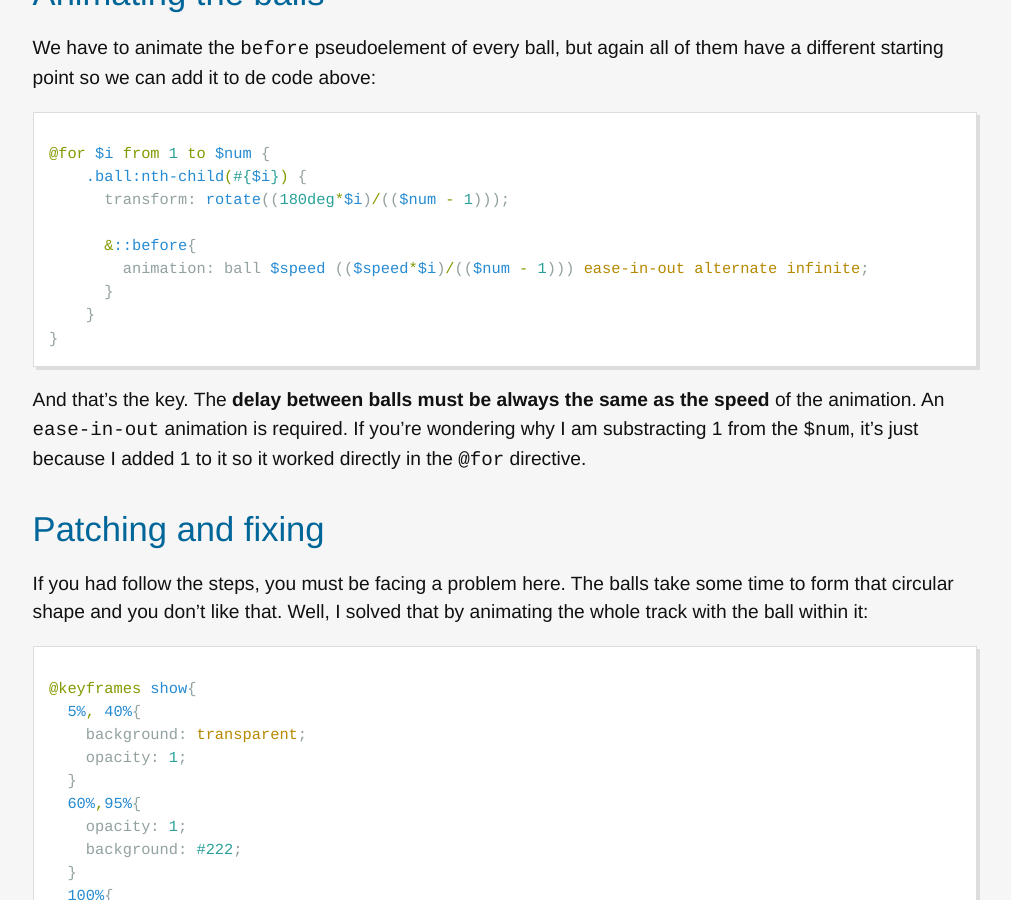
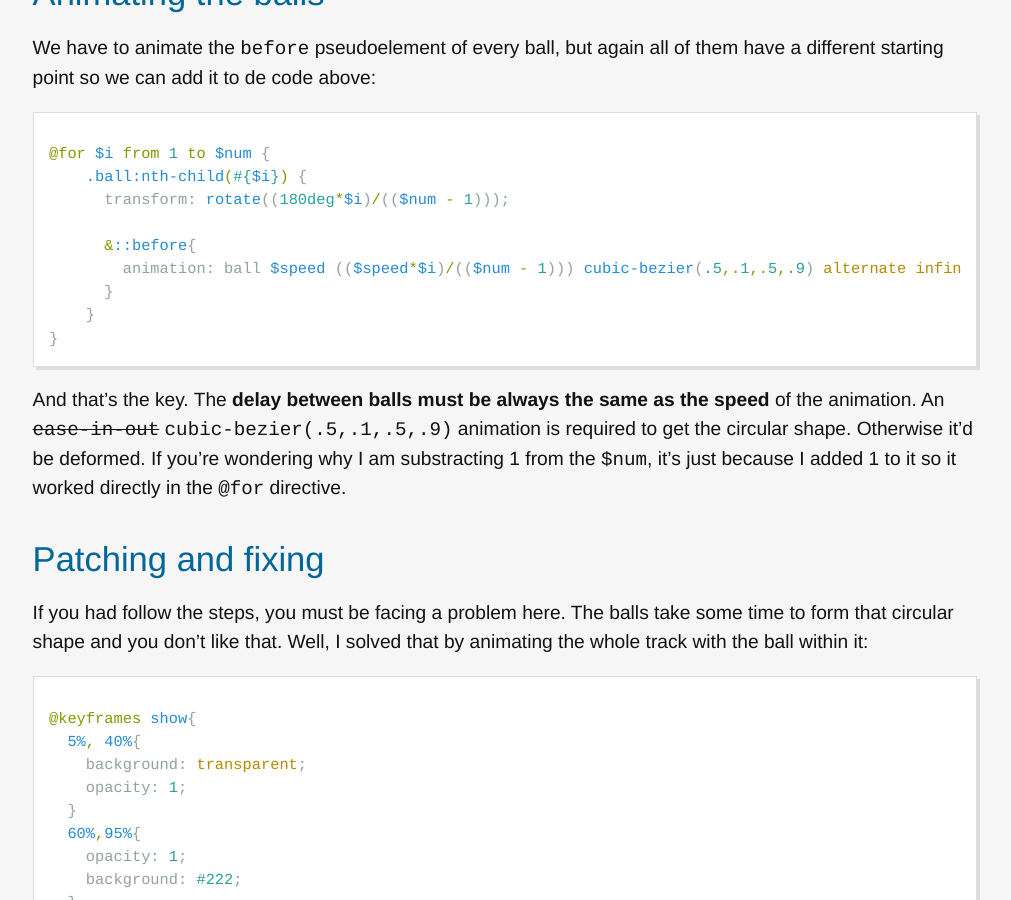
Before and after one commit to jaicab/jaicab.github.io, a Jekyll site: the page built from _posts/2014-07-22-circle-illusion-with-tusi-motion.md, in a window 1280 px wide and 900 px high, scrolled down 1738 px. Shown: the whole window, without its empty margins (135-1146 px from the left). Built offline with Jekyll 4.4.1, drawn with Linux system fonts in a browser that asks for light colours.

Commit message:
cubic-bezier update

```diff
--- a/_posts/2014-07-22-circle-illusion-with-tusi-motion.md
+++ b/_posts/2014-07-22-circle-illusion-with-tusi-motion.md
@@ -47,7 +47,7 @@ We have to animate the `before` pseudoelement of every ball, but again all of th
       transform: rotate((180deg*$i)/(($num - 1)));
 
 	  &::before{
-      	animation: ball $speed (($speed*$i)/(($num - 1))) ease-in-out alternate infinite;
+      	animation: ball $speed (($speed*$i)/(($num - 1))) cubic-bezier(.5,.1,.5,.9) alternate infinite;
       }
     }
 }
@@ -55,7 +55,7 @@ We have to animate the `before` pseudoelement of every ball, but again all of th
 {% endhighlight %}
 
 
-And that's the key. The **delay between balls must be always the same as the speed** of the animation. An `ease-in-out` animation is required. If you're wondering why I am substracting 1 from the `$num`, it's just because I added 1 to it so it worked directly in the `@for` directive.
+And that's the key. The **delay between balls must be always the same as the speed** of the animation. An ~~`ease-in-out`~~ `cubic-bezier(.5,.1,.5,.9)` animation is required to get the circular shape. Otherwise it'd be deformed. If you're wondering why I am substracting 1 from the `$num`, it's just because I added 1 to it so it worked directly in the `@for` directive.
 
 ##Patching and fixing
 If you had follow the steps, you must be facing a problem here. The balls take some time to form that circular shape and you don't like that. Well, I solved that by animating the whole track with the ball within it:
```
